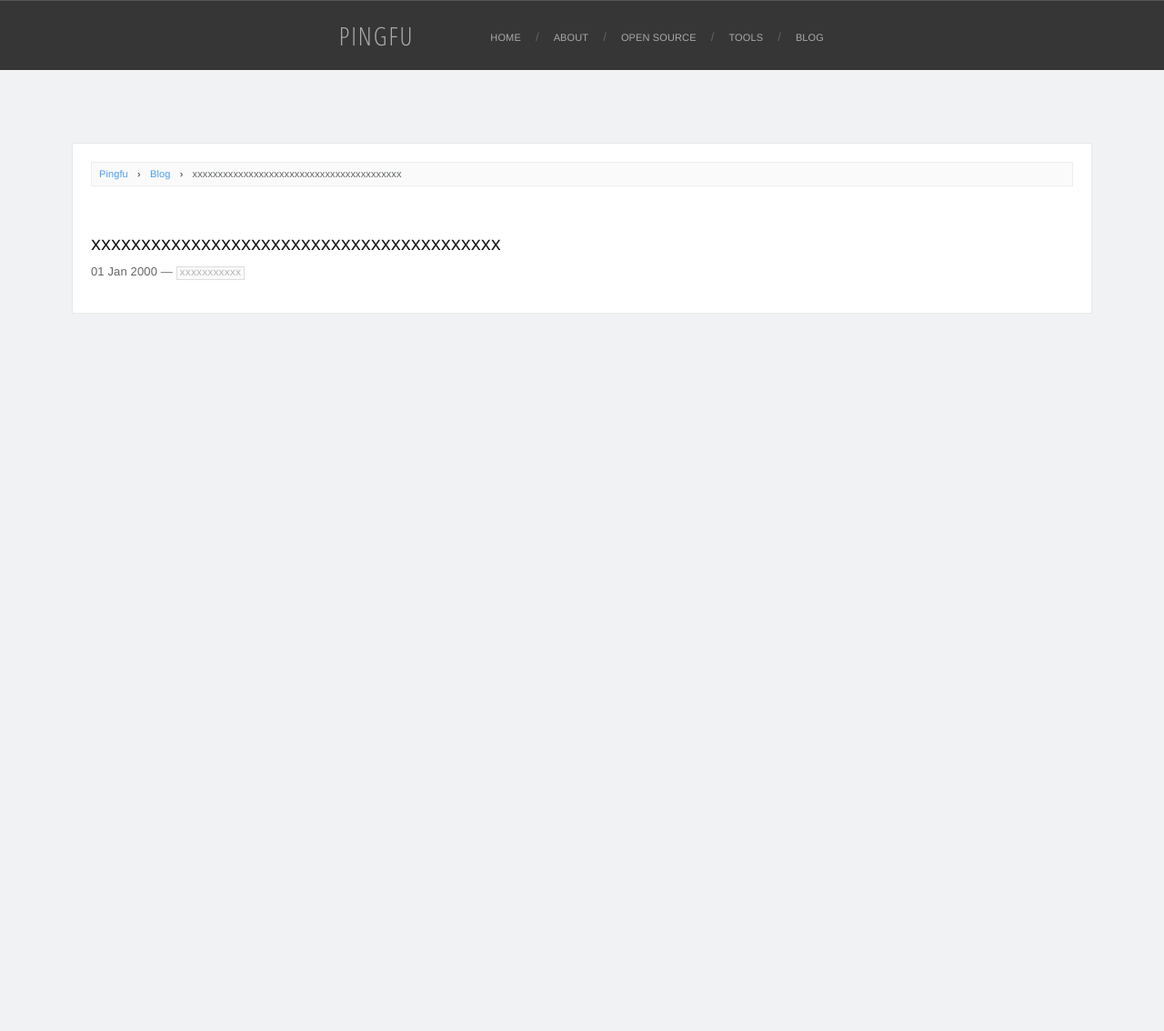
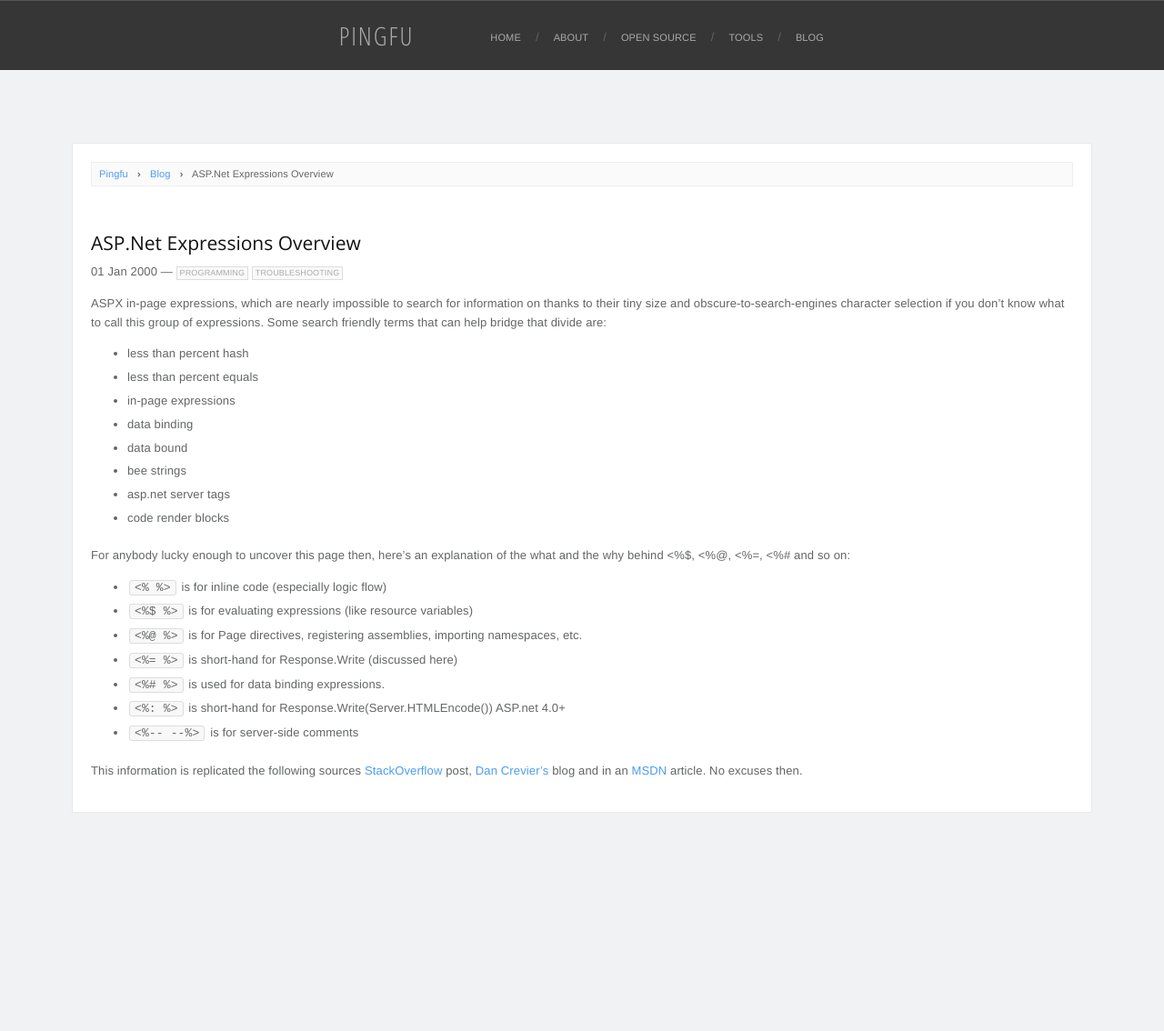
Before and after one commit to pingfu/pingfu.github.io, a Jekyll site: the page built from _posts/2012-07-12-asp-dotnet-expressions-overview.markdown, in a window 1280 px wide. Shown: the whole page at 91% size. Built offline with Jekyll 4.4.1, drawn with Linux system fonts in a browser that asks for light colours; nearby versions of some CDN libraries; Markdown is read by kramdown in place of the engine named in the settings; before the commit the page ends 900 px from its top, so only the background shows below that.

Commit message:
updated posts

```diff
--- a/_posts/2012-03-26-get-current-directory-using-csharp.markdown
+++ b/_posts/2012-03-26-get-current-directory-using-csharp.markdown
@@ -6,7 +6,7 @@ categories: Performance
 tags: c#
 ---
 
-How should you get the current directory in C#? There are several properties which expose the directory from which the application is executing, but there are subtle differences to each:
+How should you get the current directory in C#? There are several properties which expose the directory from which an application is executing, but there are subtle differences to each:
 
 1. `Application.ExecutablePath` - Includes the assembly name.
 2. `Application.StartupPath` - This is inside the Windows.System.Forms namespace.
--- a/_posts/2012-07-12-asp-dotnet-expressions-overview.markdown
+++ b/_posts/2012-07-12-asp-dotnet-expressions-overview.markdown
@@ -1,6 +1,34 @@
 ---
 layout: post
-title: "xxxxxxxxxxxxxxxxxxxxxxxxxxxxxxxxxxxxxxxxx"
+title: "ASP.Net Expressions Overview"
 date: 2000-01-01 00:00:00
-categories: xxxxxxxxxxx xxxxxxxxxxx
+categories: Programming Troubleshooting
+tags: asp.net
 ---
+
+ASPX in-page expressions, which are nearly impossible to search for information on thanks to their tiny size and obscure-to-search-engines character selection if you don't know what to call this group of expressions. Some search friendly terms that can help bridge that divide are:
+
+* less than percent hash
+* less than percent equals
+* in-page expressions
+* data binding
+* data bound
+* bee strings
+* asp.net server tags
+* code render blocks
+
+For anybody lucky enough to uncover this page then, here's an explanation of the what and the why behind <%$, <%@, <%=, <%# and so on:
+
+* `<% %>` is for inline code (especially logic flow)
+* `<%$ %>` is for evaluating expressions (like resource variables)
+* `<%@ %>` is for Page directives, registering assemblies, importing namespaces, etc.
+* `<%= %>` is short-hand for Response.Write (discussed here)
+* `<%# %>` is used for data binding expressions.
+* `<%: %>` is short-hand for Response.Write(Server.HTMLEncode()) ASP.net 4.0+
+* `<%-- --%>` is for server-side comments
+
+This information is replicated the following sources [StackOverflow][stackoverflow] post, [Dan Crevier’s][dancre] blog and in an [MSDN][d5bd1tad] article. No excuses then.
+
+[stackoverflow]: http://stackoverflow.com/questions/957284/whats-the-deal
+[dancre]: http://blogs.msdn.com/b/dancre/archive/2007/02/13/the-difference-between-lt-and-lt-in-asp-net.aspx
+[d5bd1tad]: http://msdn.microsoft.com/en-us/library/d5bd1tad.aspx
```
Also changed, not shown: other parts of _posts/2012-03-26-get-current-directory-using-csharp.markdown (+1 -1 lines).
